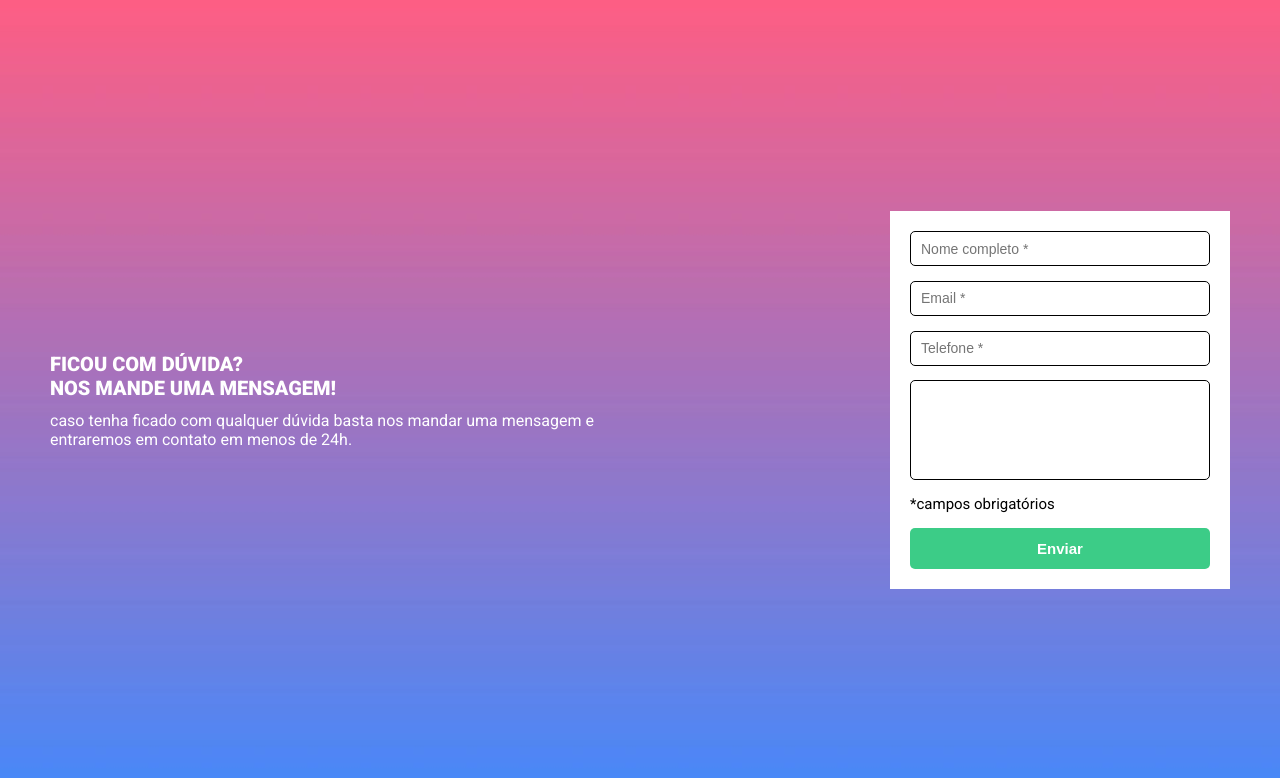
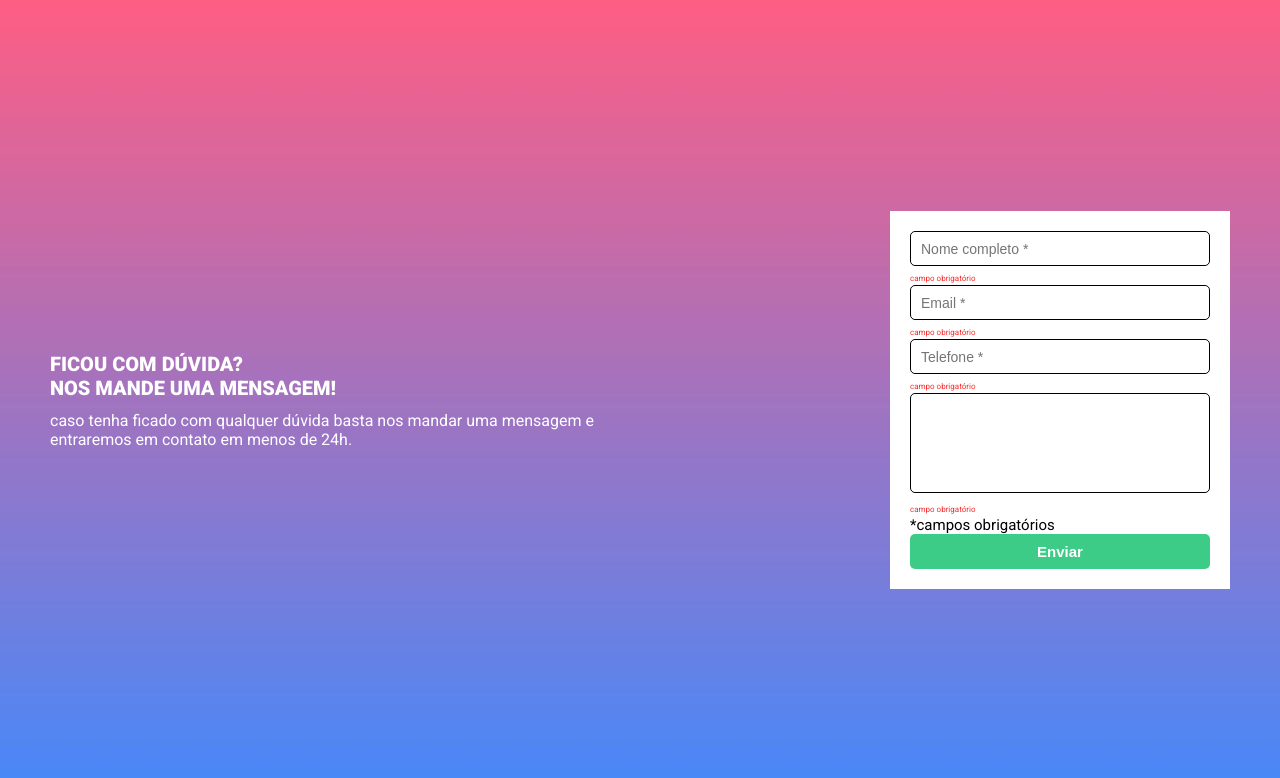
Before and after one commit to Carlos-Daniel-Rabelo/formulario-com-validacao, a plain HTML site: page index.html in a window 1280 px wide. Drawn offline with Linux system fonts and the light colour scheme.

Commit message:
refatorando
estou aplicando melhorias

```diff
--- a/index.html
+++ b/index.html
@@ -20,14 +20,26 @@
         </section>
         <section class="secao">
             <form id="formulario">
-                <input type="text" placeholder="Nome completo *" name="nome" id="nome">
+                <div class="campo">
+                    <input type="text" placeholder="Nome completo *" name="nome" id="nome">
+                    <span class="span-mensagem-erro">campo obrigatório</span>
+                </div>
 
-                <input type="email" placeholder="Email *" name="email" id="email">
+                <div class="campo">
+                    <input type="email" placeholder="Email *" name="email" id="email">
+                    <span class="span-mensagem-erro">campo obrigatório</span>
+                </div>
 
-                <input type="tel" placeholder="Telefone *" name="telefone" id="telefone">
+                <div class="campo">
+                    <input type="tel" placeholder="Telefone *" name="telefone" id="telefone">
+                    <span class="span-mensagem-erro">campo obrigatório</span>
+                </div>
 
-                <textarea name="mensagem" id="mensagem" cols="30" rows="10" placeholder="Mensagem *">
-                </textarea>
+                <div class="campo">
+                    <textarea name="mensagem" id="mensagem" cols="30" rows="10" placeholder="Mensagem *">
+                    </textarea>
+                    <span class="span-mensagem-erro">campo obrigatório</span>
+                </div>
 
                 <p>*campos obrigatórios</p>
 
--- a/src/css/style.css
+++ b/src/css/style.css
@@ -78,15 +78,10 @@
     cursor: pointer;
 }
 
-/* span {
+.span-mensagem-erro {
+    color: #F52E2E;
     font-size: 8px;
     font-weight: 400;
-    color: #F52E2E;
-    display: block;
-    opacity: 0;
-}
-
-.span-message-error {
     opacity: 1;
 }
 
@@ -96,4 +91,4 @@
 
 .valido {
     border: 1px solid #00C22B;
-} */
+}
--- a/src/js/validacao.js
+++ b/src/js/validacao.js
@@ -1,12 +1,6 @@
 const formulario = document.getElementById("formulario");
-const camposDeEntrada = document.querySelectorAll("input, textarea");
+const campos = document.querySelectorAll("input, textarea");
 
 formulario.addEventListener("submit", function (event) {
     event.preventDefault();
-
-    camposDeEntrada.forEach(campo => {
-        if (campo.value.trim() === "") {
-            console.log("o campo ta vazio");
-        }
-    });
 });
```
